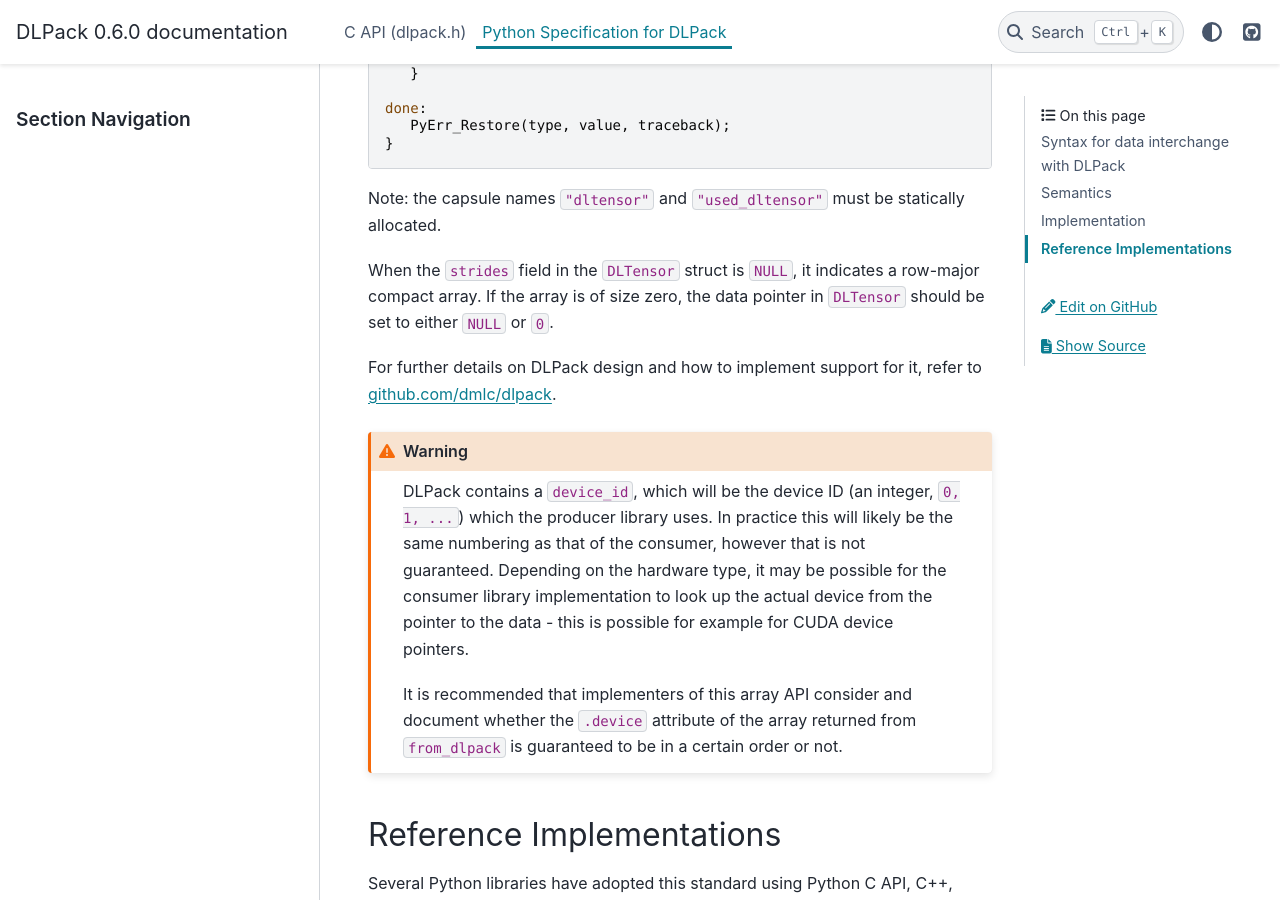
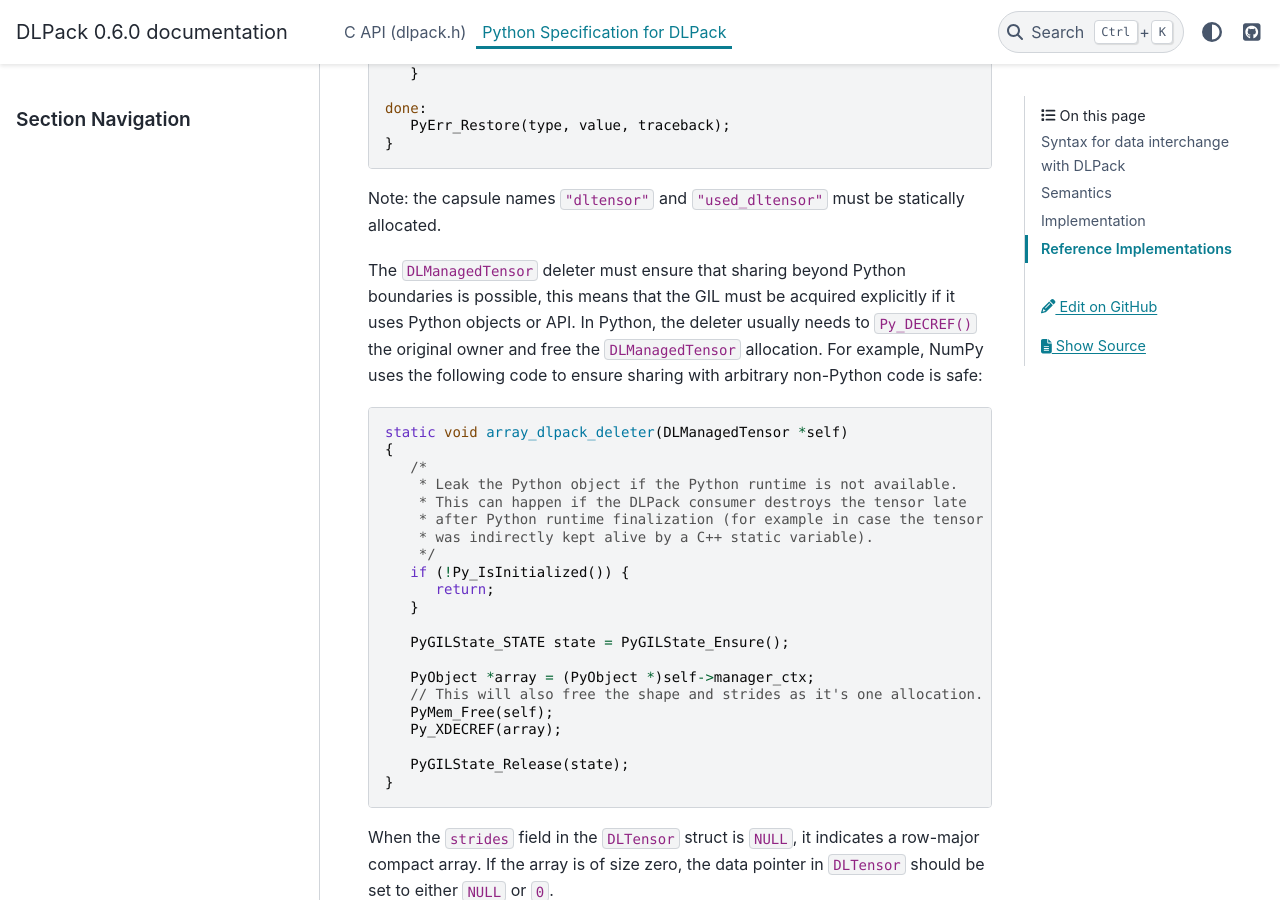
Before and after one commit to dmlc/dlpack, a Sphinx documentation site: the page built from docs/source/python_spec.rst, in a window 1280 px wide and 900 px high, scrolled down 3198 px. Built offline with Sphinx 7.4.7 and the PyData theme 0.15.4, drawn with Linux system fonts in a browser that asks for light colours.

Commit message:
DOC: Document that GIL must be grabbed (and Py_IsInitialized()) (#140)
* DOC: Document that GIL must be grabbed (and Py_IsInitialized())

I honestly don't remember if that ``Py_IsInitialized`` wasn't just
to tape over C++ related deficiencies, but I suspect there isn't
much to be avoided there...

(I.e. if we take care of the GIL for the other library, we also
have to do this check for them which would normally be their job.)

Closes gh-103

* Apply suggestions from code review

Co-authored-by: Antoine Pitrou <pitrou@free.fr>

* Update docs/source/python_spec.rst

Co-authored-by: Antoine Pitrou <pitrou@free.fr>

* Add note that this of course only applies if it uses Python objects/API

---------

Co-authored-by: Antoine Pitrou <pitrou@free.fr>

```diff
--- a/docs/source/python_spec.rst
+++ b/docs/source/python_spec.rst
@@ -134,6 +134,38 @@
 Note: the capsule names ``"dltensor"`` and ``"used_dltensor"`` must be
 statically allocated.
 
+The ``DLManagedTensor`` deleter must ensure that sharing beyond Python
+boundaries is possible, this means that the GIL must be acquired explicitly
+if it uses Python objects or API.
+In Python, the deleter usually needs to ``Py_DECREF()`` the original owner
+and free the ``DLManagedTensor`` allocation.
+For example, NumPy uses the following code to ensure sharing with arbitrary
+non-Python code is safe:
+
+.. code-block:: C
+
+   static void array_dlpack_deleter(DLManagedTensor *self)
+   {
+      /*
+       * Leak the Python object if the Python runtime is not available.
+       * This can happen if the DLPack consumer destroys the tensor late
+       * after Python runtime finalization (for example in case the tensor
+       * was indirectly kept alive by a C++ static variable).
+       */
+      if (!Py_IsInitialized()) {
+         return;
+      }
+
+      PyGILState_STATE state = PyGILState_Ensure();
+
+      PyObject *array = (PyObject *)self->manager_ctx;
+      // This will also free the shape and strides as it's one allocation.
+      PyMem_Free(self);
+      Py_XDECREF(array);
+
+      PyGILState_Release(state);
+   }
+
 When the ``strides`` field in the ``DLTensor`` struct is ``NULL``, it indicates a
 row-major compact array. If the array is of size zero, the data pointer in
 ``DLTensor`` should be set to either ``NULL`` or ``0``.
```
